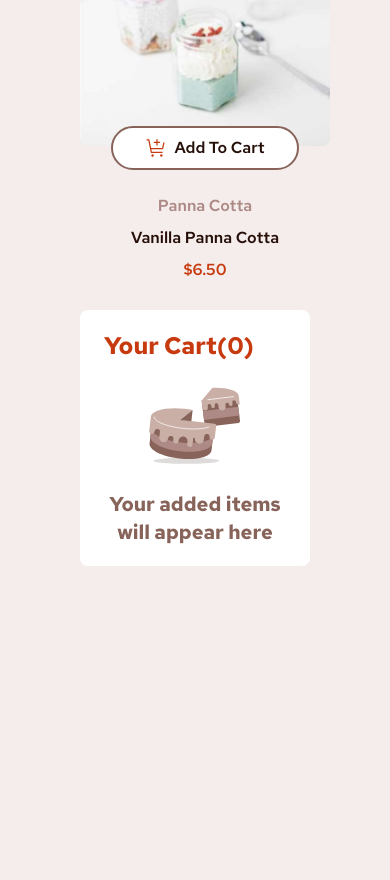
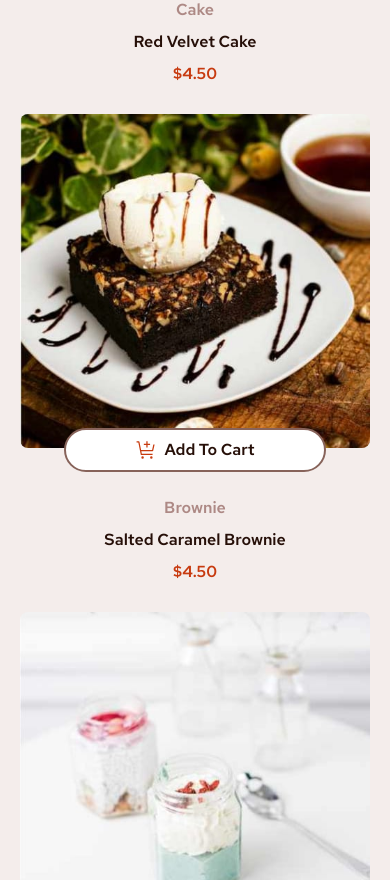
Before and after one commit to mohamedkhaled18/Product_list-Frontend-mentor, a React (Vite) app: page / in a window 390 px wide. Shown: the part 3469-4349 px from the top of the page. Before the commit the page ends 4115 px from the top, so only its background shows below. Built offline with nearby package versions, Linux system fonts and the light colour scheme.

Commit message:
Change padding of App component

```diff
--- a/src/App.jsx
+++ b/src/App.jsx
@@ -10,7 +10,7 @@ function App() {
   const values = useContext(cartContext)
   return (
     <>
-      <div className=" flex justify-between p-[5rem] min-h-screen flex-col lg:flex-row">
+      <div className="flex justify-between p-5 md:p-[5rem] min-h-screen flex-col lg:flex-row">
           <CartProvider value={values}>
             <ConfirmationPopup />
             <ProductsList />
```
